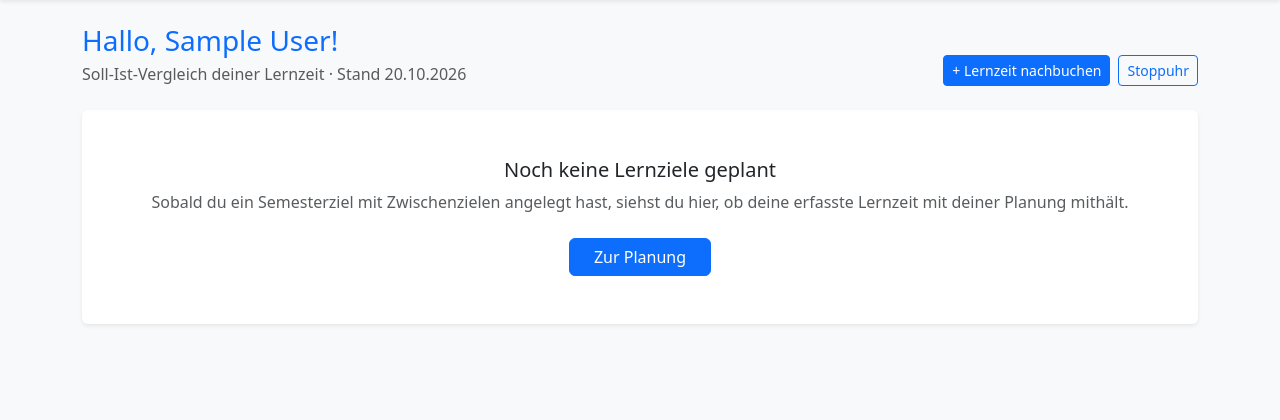
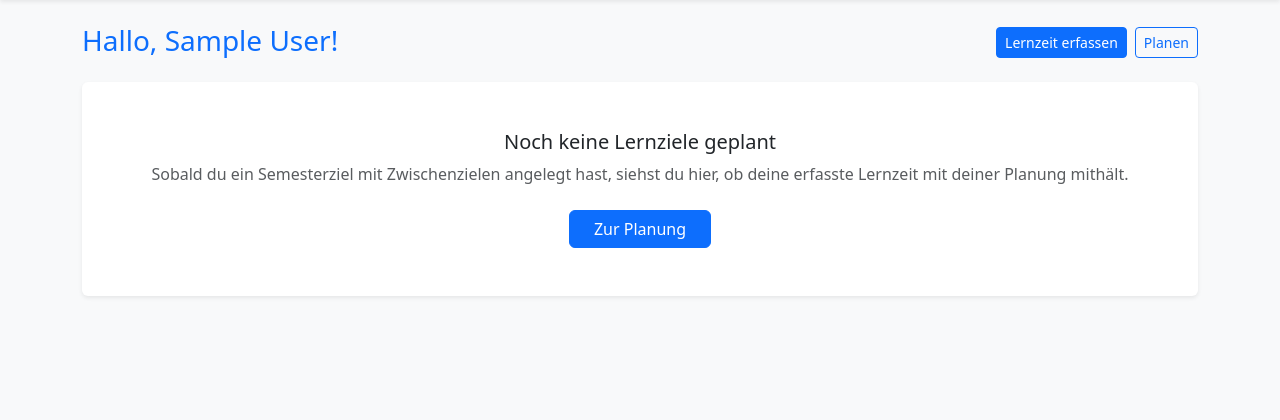
Before and after one commit to Fritz-IU/ISEF01-Lernzeit-Manager, a PHP site: page / in a window 1280 px wide. Shown: the part 56-476 px from the top of the page. Run offline with PHP 8.4, Linux system fonts and the light colour scheme; the visitor is signed in with stand-in values (Sample User, id 1); data that the repository does not hold is empty.

Commit message:
US-6: Dashboard-Kopf vereinfacht, Nachbuchen auf die Stoppuhr-Seite verschoben Refs #6

```diff
--- a/index.php
+++ b/index.php
@@ -1,6 +1,7 @@
 <?php
 // index.php
 // Einstiegspunkt des Projekts: Soll-Ist-Dashboard (Story #6, rein lesend).
+// Erfassen und Planen passiert auf timer.php bzw. goals.php, das Dashboard verlinkt nur dorthin.
 
 declare(strict_types=1);
 
@@ -110,10 +111,7 @@ require_once __DIR__ . '/includes/header.php';
 <!-- Kopfbereich: Begrüßung, Semesterauswahl und Schnellzugriffe -->
 <div class="d-flex flex-column flex-lg-row justify-content-between align-items-lg-end gap-3 mb-4">
     <div class="min-w-0">
-        <h1 class="h3 mb-1 text-primary">Hallo, <?= htmlspecialchars((string) $displayName) ?>!</h1>
-        <p class="text-muted mb-0">
-            Soll-Ist-Vergleich deiner Lernzeit &middot; Stand <?= htmlspecialchars($fmtDate($dashboard['today'])) ?>
-        </p>
+        <h1 class="h3 mb-0 text-primary">Hallo, <?= htmlspecialchars((string) $displayName) ?>!</h1>
     </div>
     <div class="d-flex flex-wrap align-items-center gap-2">
         <?php if (count($dashboard['semesters']) > 1): ?>
@@ -129,10 +127,8 @@ require_once __DIR__ . '/includes/header.php';
                 <noscript><button type="submit" class="btn btn-sm btn-outline-primary">Anzeigen</button></noscript>
             </form>
         <?php endif; ?>
-        <button type="button" class="btn btn-sm btn-primary" data-bs-toggle="modal" data-bs-target="#manualTimeModal">
-            + Lernzeit nachbuchen
-        </button>
-        <a href="timer.php" class="btn btn-sm btn-outline-primary">Stoppuhr</a>
+        <a href="timer.php" class="btn btn-sm btn-primary">Lernzeit erfassen</a>
+        <a href="goals.php" class="btn btn-sm btn-outline-primary">Planen</a>
     </div>
 </div>
 
@@ -465,6 +461,5 @@ require_once __DIR__ . '/includes/header.php';
 <script type="application/json" id="dashboard-data"><?= json_encode($chartData, JSON_HEX_TAG | JSON_HEX_AMP | JSON_HEX_APOS | JSON_HEX_QUOT | JSON_UNESCAPED_UNICODE) ?></script>
 
 <?php
-require_once __DIR__ . '/includes/manual-time-modal.php';
 require_once __DIR__ . '/includes/footer.php';
 ?>
```
Also changed, not shown: docs/dashboard.md (+1 -1 lines), docs/timer.md (+1 -1 lines), docs/zeitnachbuchung.md (+2 -2 lines), timer.php (+8 -3 lines).
